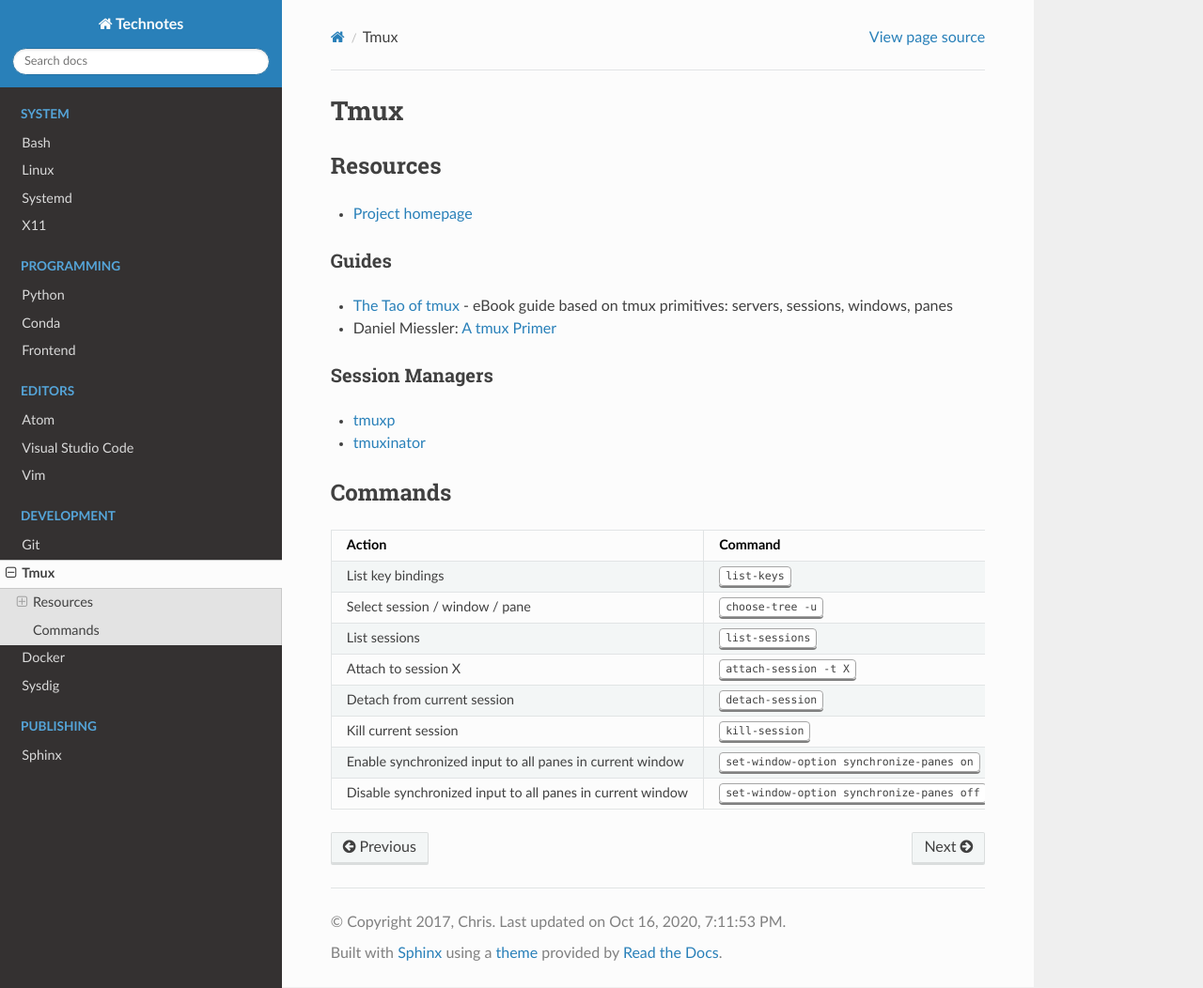
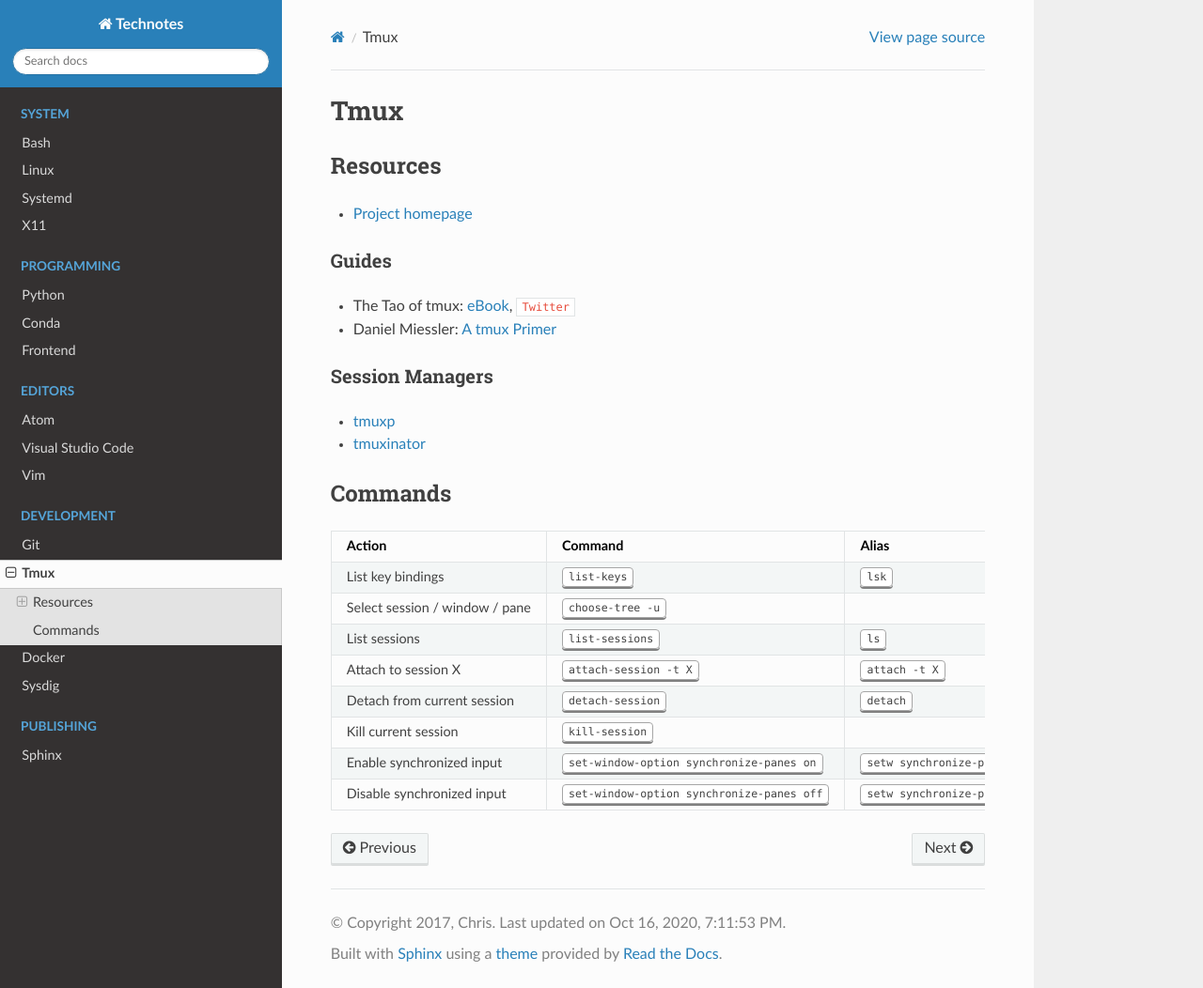
Before and after one commit to heterotopian/technotes, a Sphinx documentation site: the page built from source/tmux.rst, in a window 1280 px wide and 1052 px high. Shown: the whole window at 94% size. Built offline with Sphinx 7.4.7 and the Read the Docs theme 2.0.0, drawn with Linux system fonts in a browser that asks for light colours; cross-references to code outside the pages are shown as plain code.

Commit message:
Minor changes

```diff
--- a/source/tmux.rst
+++ b/source/tmux.rst
@@ -14,8 +14,9 @@
 Guides
 ------
 
-- `The Tao of tmux <https://leanpub.com/the-tao-of-tmux>`_ -
-  eBook guide based on tmux primitives: servers, sessions, windows, panes
+- The Tao of tmux:
+  `eBook <https://leanpub.com/the-tao-of-tmux>`_,
+  :twitter:`Twitter <TheTaoOfTmux>`
 - Daniel Miessler: `A tmux Primer <https://danielmiessler.com/study/tmux/>`_
 
 
@@ -62,10 +63,10 @@
       - :kbd:`kill-session`
       -
 
-    * - Enable synchronized input to all panes in current window
+    * - Enable synchronized input
       - :kbd:`set-window-option synchronize-panes on`
       - :kbd:`setw synchronize-panes on`
 
-    * - Disable synchronized input to all panes in current window
+    * - Disable synchronized input
       - :kbd:`set-window-option synchronize-panes off`
       - :kbd:`setw synchronize-panes off`
```
